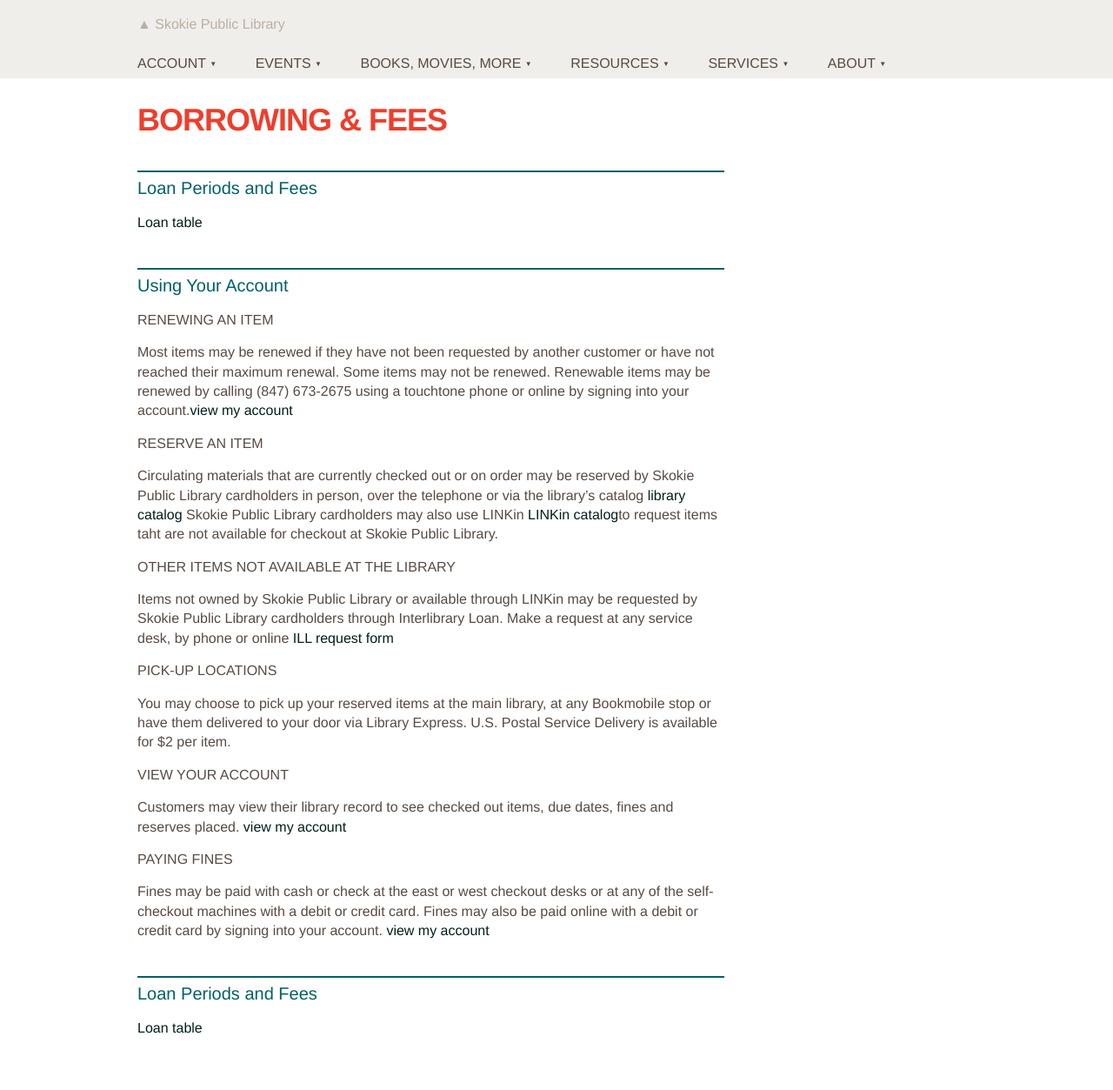
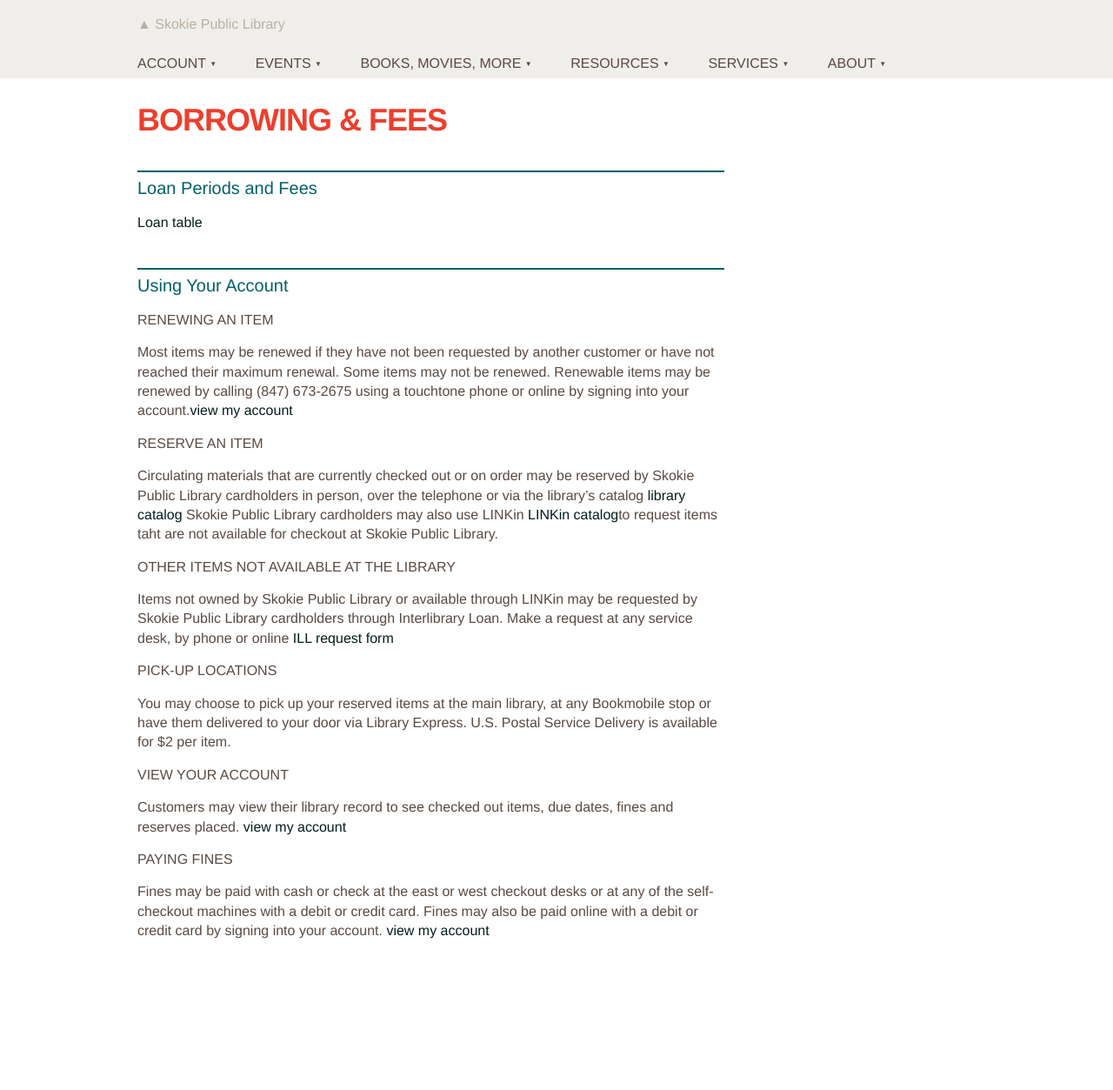
Before and after one commit to skokielibrary/spl-content, a Jekyll site: the page built from _content/eileen/about--borrowing-fees.markdown, in a window 1280 px wide. Shown: the whole page at 87% size. Built offline with Jekyll 4.4.1, drawn with Linux system fonts in a browser that asks for light colours; after the commit the page ends 1142 px from its top, so only the background shows below that.

Commit message:
Updated about--borrowing-fees.markdown

```diff
--- a/_content/eileen/about--borrowing-fees.markdown
+++ b/_content/eileen/about--borrowing-fees.markdown
@@ -19,20 +19,3 @@ You may choose to pick up your reserved items at the main library, at any Bookmo
 Customers may view their library record to see checked out items, due dates, fines and reserves placed. [view my account]()
 ###Paying Fines
 Fines may be paid with cash or check at the east or west checkout desks or at any of the self-checkout machines with a debit or credit card. Fines may also be paid online with a debit or credit card by signing into your account. [view my account]()
-
-
-
-
-
-
-
-
-
-
-
-
-
-
-
-##Loan Periods and Fees
-[Loan table]()
```
